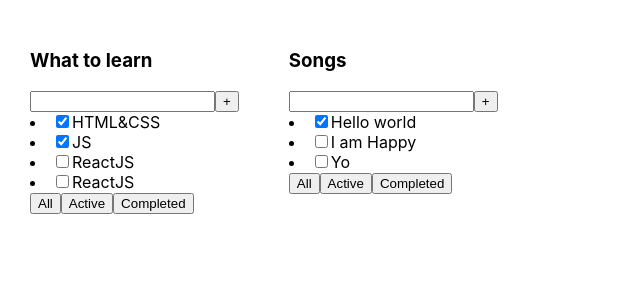
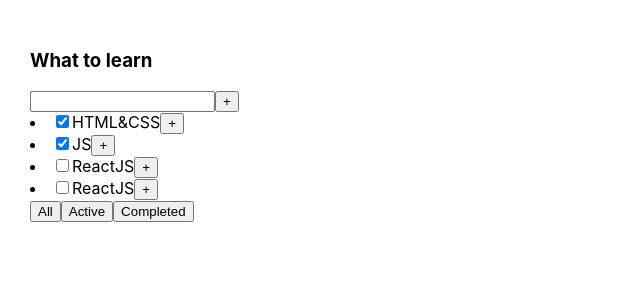
Before and after one commit to KobraMik/ToDoList, a React (Create React App) app: page / in a window 1280 px wide. Shown: the top 300 px of the page, without its empty margins (0-640 px from the left). Built offline with nearby package versions, Linux system fonts and the light colour scheme.

Commit message:
LESSON 2 COMPLETED

```diff
--- a/src/App.tsx
+++ b/src/App.tsx
@@ -1,26 +1,41 @@
-import React from 'react';
+import React, {useState} from 'react';
 import './App.css';
-import { Todolist } from './ToDolist';
+import {Todolist} from './ToDolist';
 
 
 function App() {
+    let [tasks1, setTasks1] = useState([
+        {id: 1, title: "HTML&CSS", isDone: true},
+        {id: 2, title: "JS", isDone: true},
+        {id: 3, title: "ReactJS", isDone: false},
+        {id: 4, title: "ReactJS", isDone: false},
+    ])
 
-    const tasks1 = [
-        { id: 1, title: "HTML&CSS", isDone: true },
-        { id: 2, title: "JS", isDone: true },
-        { id: 3, title: "ReactJS", isDone: false },
-        { id: 4, title: "ReactJS", isDone: false },
-    ]
-    const tasks2 = [
-        { id: 1, title: "Hello world", isDone: true },
-        { id: 2, title: "I am Happy", isDone: false },
-        { id: 3, title: "Yo", isDone: false }
-    ]
+    const removeTask = (id: number) => {
+        setTasks1(tasks1.filter(f => f.id !== id))
+    }
+
+    let [filter, setMyFilter] = useState('')
+
+    const setFilter = (value: string) => {
+        setMyFilter(value)
+    }
+
+    let newTasks = tasks1;
+    // newTasks = filter === 'All' ? tasks1:filter === 'Active' ? tasks1.filter(f=>!f.isDone):filter==='Completed' ? tasks1.filter(f=>f.isDone):tasks1
+    if (filter === 'Active') {
+        newTasks = tasks1.filter(f => f.isDone)
+    } else if (filter === 'Completed') {
+        newTasks = tasks1.filter(f => !f.isDone)
+    }
 
     return (
         <div className="App">
-            <Todolist title="What to learn" tasks={tasks1} />
-            <Todolist title="Songs" tasks={tasks2} />
+            <Todolist title="What to learn"
+                      tasks={newTasks}
+                      minusTask={removeTask}
+                      setFilter={setFilter}
+            />
         </div>
     );
 }
--- a/src/ToDolist.tsx
+++ b/src/ToDolist.tsx
@@ -9,6 +9,8 @@
 type PropsType = {
     title: string
     tasks: Array<TaskType>
+    minusTask: (id:number) => void
+    setFilter: (value: string) => void
 }
 
 export function Todolist(props: PropsType) {
@@ -19,17 +21,18 @@
             <button>+</button>
         </div>
         {props.tasks.map(m => {
-                return (
-                    <li key={m.id}><input type="checkbox" checked={m.isDone}/><span>{m.title}</span></li>
-                )
-            }
-        )}
-        {/*<li><input type="checkbox" checked={props.tasks[1].isDone}/> <span>{props.tasks[1].title}</span></li>
-        <li><input type="checkbox" checked={props.tasks[2].isDone}/> <span>{props.tasks[2].title}</span></li>*/}
+            return (
+                <li key={m.id}>
+                    <input type="checkbox" checked={m.isDone}/>
+                    <span>{m.title}</span>
+                    <button onClick={() => props.minusTask(m.id)}>+</button>
+                </li>
+            )
+        })}
         <div>
-            <button>All</button>
-            <button>Active</button>
-            <button>Completed</button>
+            <button onClick={() => props.setFilter('All')}>All</button>
+            <button onClick={() => props.setFilter('Active')}>Active</button>
+            <button onClick={() => props.setFilter('Completed')}>Completed</button>
         </div>
     </div>
 }
```
